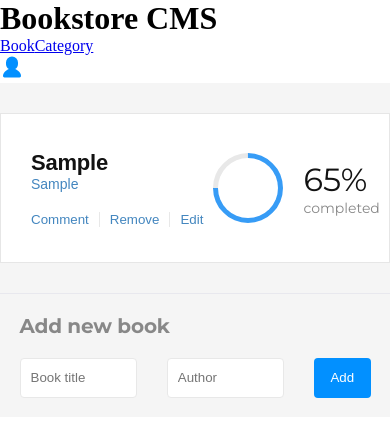
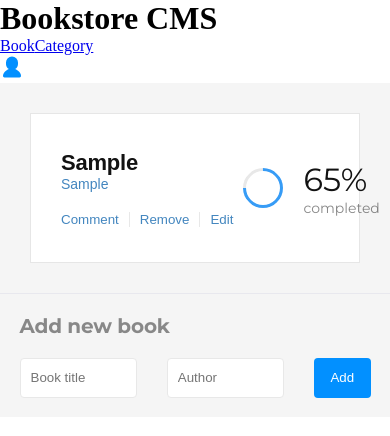
Before and after one commit to Pi1998/Bookstore, a React (Create React App) app in the folder book-store/: page / in a window 390 px wide. Both pictures are taken after typing "Sample", "Sample" into the empty fields and a click on the button "Add". Shown: the top 436 px of the page. Built offline with nearby package versions, Linux system fonts and the light colour scheme.

Commit message:
Add media query, margin

```diff
--- a/book-store/src/styles/book.css
+++ b/book-store/src/styles/book.css
@@ -6,6 +6,7 @@
   height: 150px;
   display: flex;
   padding: 0 30px;
+  margin: 0 30px;
   background-color: #fff;
   align-items: center;
   justify-content: space-between;
@@ -160,3 +161,11 @@
   line-height: normal;
   letter-spacing: 0.5px;
 }
+
+@media (max-width: 768px) {
+    .progressCircle {
+      width: 40px;
+      height: 40px;
+      border-width: 3px;
+    }
+  }
```
